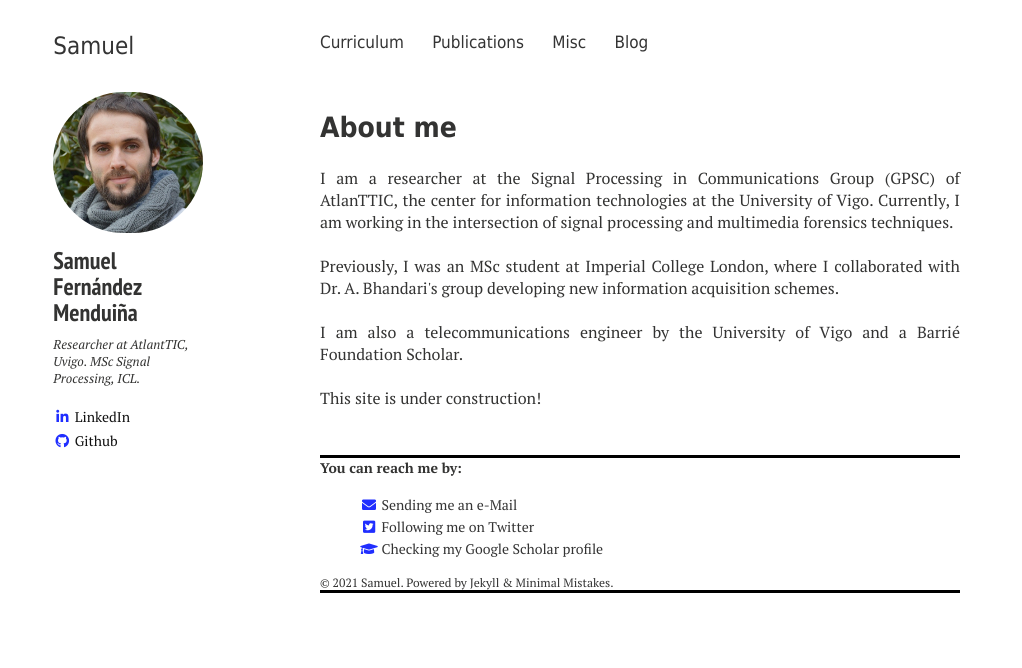
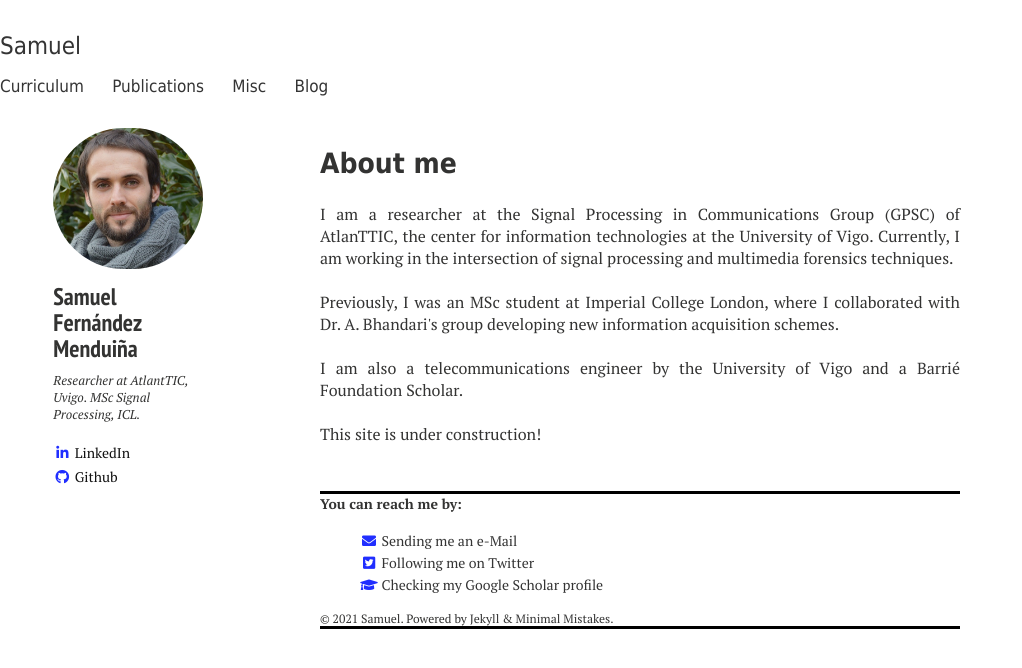
Before and after one commit to sf219/sfweb, a Jekyll site: the page built from index.md, in a window 1280 px wide. Shown: the top 668 px of the page, without its empty margins (0-1022 px from the left). Built offline with Jekyll 4.4.1, drawn with Linux system fonts in a browser that asks for light colours; nearby versions of some CDN libraries.

Commit message:
Update _navigation.html

```diff
--- a/_includes/_navigation.html
+++ b/_includes/_navigation.html
@@ -24,7 +24,8 @@
 </style>
     <body>
 <div  class="navigation-wrapper">
-	<div class="site-name">
+	<!-- <div class="site-name">-->
+	<div class="top-navigation">
 		<a id = "hhh" href="{{ site.url }}">{{ site.title }}</a>
 	</div><!-- /.site-name -->
 	<div class="top-navigation">
```
